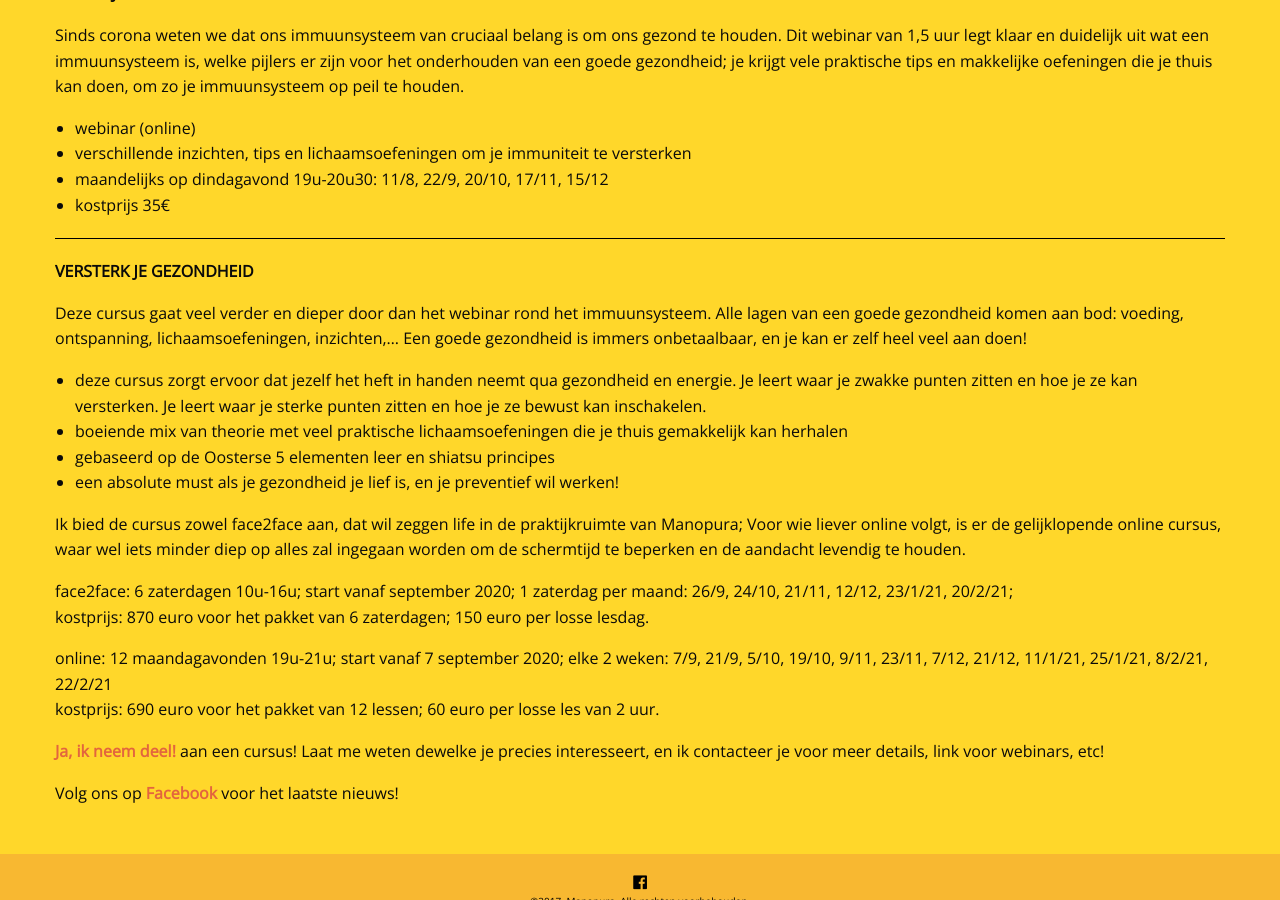
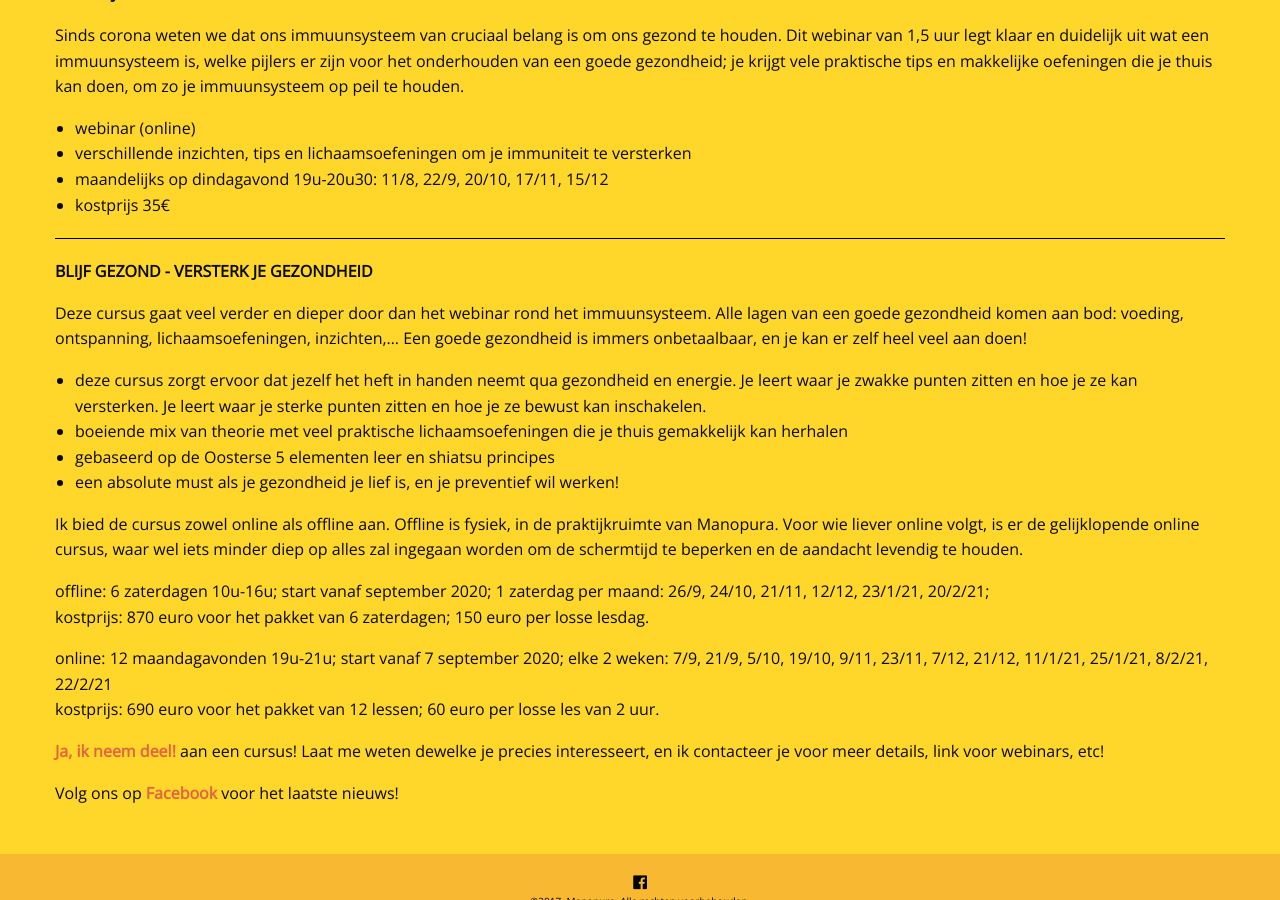
Before and after one commit to manopura/manopura.github.io, a Jekyll site: the page built from cursussen.md, in a window 1280 px wide and 900 px high, scrolled down 1173 px. Built offline with Jekyll 4.4.1, drawn with Linux system fonts in a browser that asks for light colours; nearby versions of some CDN libraries; our own code applies the rules of GitHub Pages for plain Markdown files.

Commit message:
Update cursussen.md

```diff
--- a/cursussen.md
+++ b/cursussen.md
@@ -53,7 +53,7 @@ Sinds corona weten we dat ons immuunsysteem van cruciaal belang is om ons gezond
 
 ---
 
-**VERSTERK JE GEZONDHEID**
+**BLIJF GEZOND - VERSTERK JE GEZONDHEID**
 
 Deze cursus gaat veel verder en dieper door dan het webinar rond het immuunsysteem. Alle lagen van een goede gezondheid komen aan bod: voeding, ontspanning, lichaamsoefeningen, inzichten,... Een goede gezondheid is immers onbetaalbaar, en je kan er zelf heel veel aan doen!
 
@@ -62,10 +62,10 @@ Deze cursus gaat veel verder en dieper door dan het webinar rond het immuunsyste
 - gebaseerd op de Oosterse 5 elementen leer en shiatsu principes
 - een absolute must als je gezondheid je lief is, en je preventief wil werken!
 
-Ik bied de cursus zowel face2face aan, dat wil zeggen life in de praktijkruimte van Manopura;
+Ik bied de cursus zowel online als offline aan. Offline is fysiek, in de praktijkruimte van Manopura.
 Voor wie liever online volgt, is er de gelijklopende online cursus, waar wel iets minder diep op alles zal ingegaan worden om de schermtijd te beperken en de aandacht levendig te houden.
 
-face2face: 6 zaterdagen 10u-16u; start vanaf september 2020; 1 zaterdag per maand: 26/9, 24/10, 21/11, 12/12, 23/1/21, 20/2/21;
+offline: 6 zaterdagen 10u-16u; start vanaf september 2020; 1 zaterdag per maand: 26/9, 24/10, 21/11, 12/12, 23/1/21, 20/2/21;
 kostprijs: 870 euro voor het pakket van 6 zaterdagen; 150 euro per losse lesdag.
 
 online: 12 maandagavonden 19u-21u; start vanaf 7 september 2020; elke 2 weken: 7/9, 21/9, 5/10, 19/10, 9/11, 23/11, 7/12, 21/12, 11/1/21, 25/1/21, 8/2/21, 22/2/21
```
